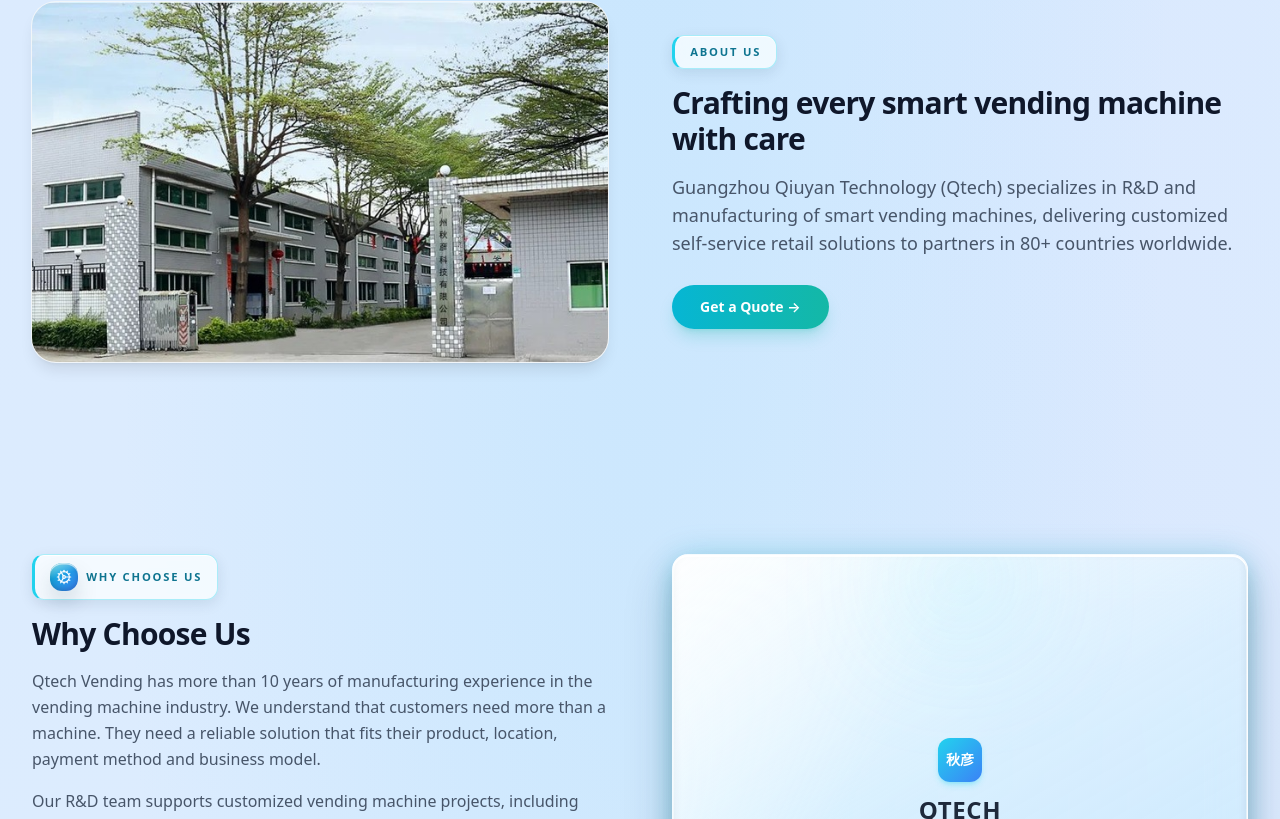
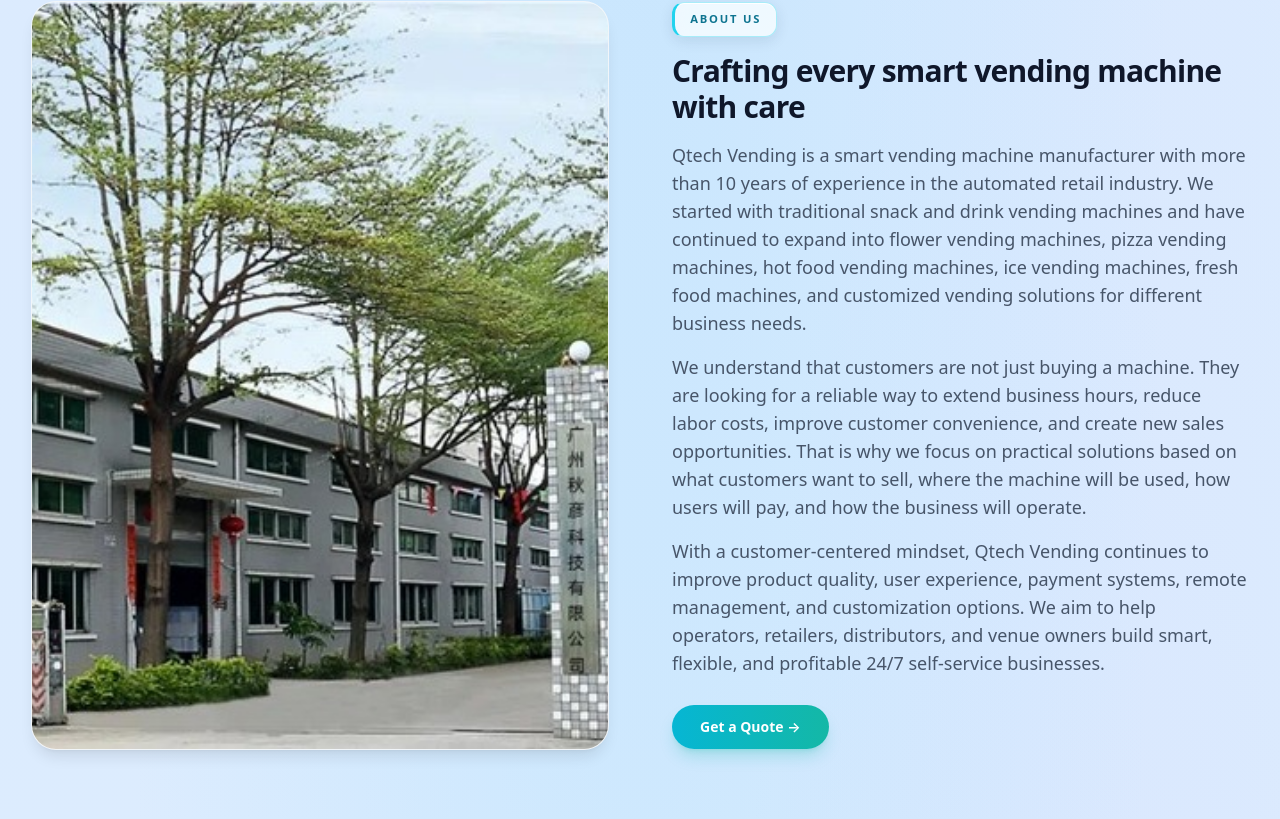
Before and after one commit to zrongzhou/qtechvending.com, a Next.js app: page /en/about in a window 1280 px wide. Shown: the part 861-1680 px from the top of the page. Built offline with nearby package versions, Linux system fonts and the light colour scheme; no server answers; the database is empty.

Commit message:
V49.17: About '公司介绍' now uses Excel narrative (ROW 0); rename 8-process heading to 售货机制作生产8大工序

```diff
--- a/src/app/[locale]/about/AboutClient.tsx
+++ b/src/app/[locale]/about/AboutClient.tsx
@@ -843,13 +843,34 @@ export default function AboutClient({ sections }: { sections: AboutSection[] })
                   ? 'بإتقان، نصقل كل آلة بيع ذكية'
                 : 'Crafting every smart vending machine with care'}
             </h2>
-            <p className="mt-4 text-base leading-relaxed text-ink-600 sm:text-lg">
-              {locale === 'zh'
-                ? '广州秋彦科技（Qtech）专注于智能售货设备的研发与制造，为全球 80+ 国家和地区的合作伙伴提供定制化的自助零售解决方案。从鲜花保鲜柜到披萨自动售货机，我们以匠心打磨每一台设备。'
-                : locale === 'ar'
-                  ? 'تتركز تقنية تشيوان (Qtech) على البحث والتطوير وتصنيع آلات البيع الذكية، وتقدم حلولاً مخصصة للبيع بالتجزئة الذاتية لشركاء في أكثر من 80 دولة ومنطقة حول العالم.'
-                : 'Guangzhou Qiuyan Technology (Qtech) specializes in R&D and manufacturing of smart vending machines, delivering customized self-service retail solutions to partners in 80+ countries worldwide.'}
-            </p>
+            {/* 公司介绍 — Excel「公司介绍」行 (ROW 0) 原文，按表格来，三语一致 */}
+            {(() => {
+              const INTRO: Record<string, string[]> = {
+                zh: [
+                  'Qtech Vending 是一家拥有 10 余年经验的智能售货机厂家，深耕自动零售行业。我们从传统零食饮料售货机起步，持续拓展到鲜花售货机、披萨售货机、热食售货机、制冰售货机、鲜食售货机，以及面向不同业务场景的定制售货方案。',
+                  '我们深知，客户买的不仅是一台机器，而是一套可靠的经营方式——延长营业时间、降低人工成本、提升顾客便利、创造新的销售机会。因此，我们始终围绕客户想卖什么、机器用在哪、用户怎么付款、生意如何运营，提供务实可落地的方案。',
+                  '秉持以客户为中心的理念，Qtech Vending 持续优化产品质量、用户体验、支付系统、远程管理与定制能力，助力运营商、零售商、经销商与场地方打造灵活、智能、可盈利的 24/7 自助生意。',
+                ],
+                en: [
+                  'Qtech Vending is a smart vending machine manufacturer with more than 10 years of experience in the automated retail industry. We started with traditional snack and drink vending machines and have continued to expand into flower vending machines, pizza vending machines, hot food vending machines, ice vending machines, fresh food machines, and customized vending solutions for different business needs.',
+                  'We understand that customers are not just buying a machine. They are looking for a reliable way to extend business hours, reduce labor costs, improve customer convenience, and create new sales opportunities. That is why we focus on practical solutions based on what customers want to sell, where the machine will be used, how users will pay, and how the business will operate.',
+                  'With a customer-centered mindset, Qtech Vending continues to improve product quality, user experience, payment systems, remote management, and customization options. We aim to help operators, retailers, distributors, and venue owners build smart, flexible, and profitable 24/7 self-service businesses.',
+                ],
+                ar: [
+                  'Qtech Vending هي شركة مصنعة لآلات البيع الذكية بخبرة تزيد عن 10 سنوات في صناعة التجزئة الآلية. بدأنا بآلات بيع الوجبات الخفيفة والمشروبات التقليدية وتوسعنا إلى آلات بيع الزهور والبيتزا والطعام الساخن والثلج والأطعمة الطازجة وحلول البيع المخصصة لمختلف الاحتياجات التجارية.',
+                  'نحن ندرك أن العملاء لا يشترون مجرد آلة، بل يبحثون عن طريقة موثوقة لإطالة ساعات العمل، وتقليل تكاليف العمالة، وتحسين راحة العملاء، وخلق فرص مبيعات جديدات. لذلك نركز على حلول عملية تستند إلى ما يريد العملاء بيعه، وأين سيُستخدم الجهاز، وكيف يدفع المستخدمون، وكيف تدار الأعمال.',
+                  'ومع عقلية تركز على العميل، تواصل Qtech Vending تحسين جودة المنتج، وتجربة المستخدم، وأنظمة الدفع، والإدارة عن بُعد، وخيارات التخصيص، بهدف مساعدة المشغلين والتجار والموزعين وأصحاب المواقع على بناء أعمال خدمة ذاتية ذكية ومرنة ومربحة على مدار 24/7.',
+                ],
+              };
+              const paras = INTRO[locale] ?? INTRO.en;
+              return (
+                <div className="mt-4 space-y-4">
+                  {paras.map((p, i) => (
+                    <p key={i} className="text-base leading-relaxed text-ink-600 sm:text-lg">{p}</p>
+                  ))}
+                </div>
+              );
+            })()}
             <Link
               href={`/${locale}/contact`}
               className="mt-7 inline-flex w-fit items-center gap-2 rounded-full bg-gradient-to-r from-cyan-500 to-teal-500 px-7 py-3 text-sm font-semibold text-white shadow-lg shadow-teal-500/25 transition hover:-translate-y-0.5 hover:from-cyan-400 hover:to-teal-400"
@@ -989,9 +1010,9 @@ export default function AboutClient({ sections }: { sections: AboutSection[] })
               {locale === 'zh' ? '智造实力' : locale === 'ar' ? 'قدرات التصنيع' : 'Manufacturing Capability'}
             </span>
             <h2 className="mt-5 text-3xl font-extrabold text-ink-900 sm:text-4xl">
-            {locale === 'zh' ? '从研发到交付的全链路品质保障'
-              : locale === 'ar' ? 'ضمان الجودة من البحث حتى التسليم'
-              : 'End-to-End Quality from R&D to Delivery'}
+              {locale === 'zh' ? '售货机制作生产8大工序'
+                : locale === 'ar' ? '8 خطوات لتصنيع آلات البيع'
+                : '8 Steps of Vending Machine Manufacturing'}
             </h2>
         </div>
 
```
Lines whose indentation alone changed are shown as unchanged.
